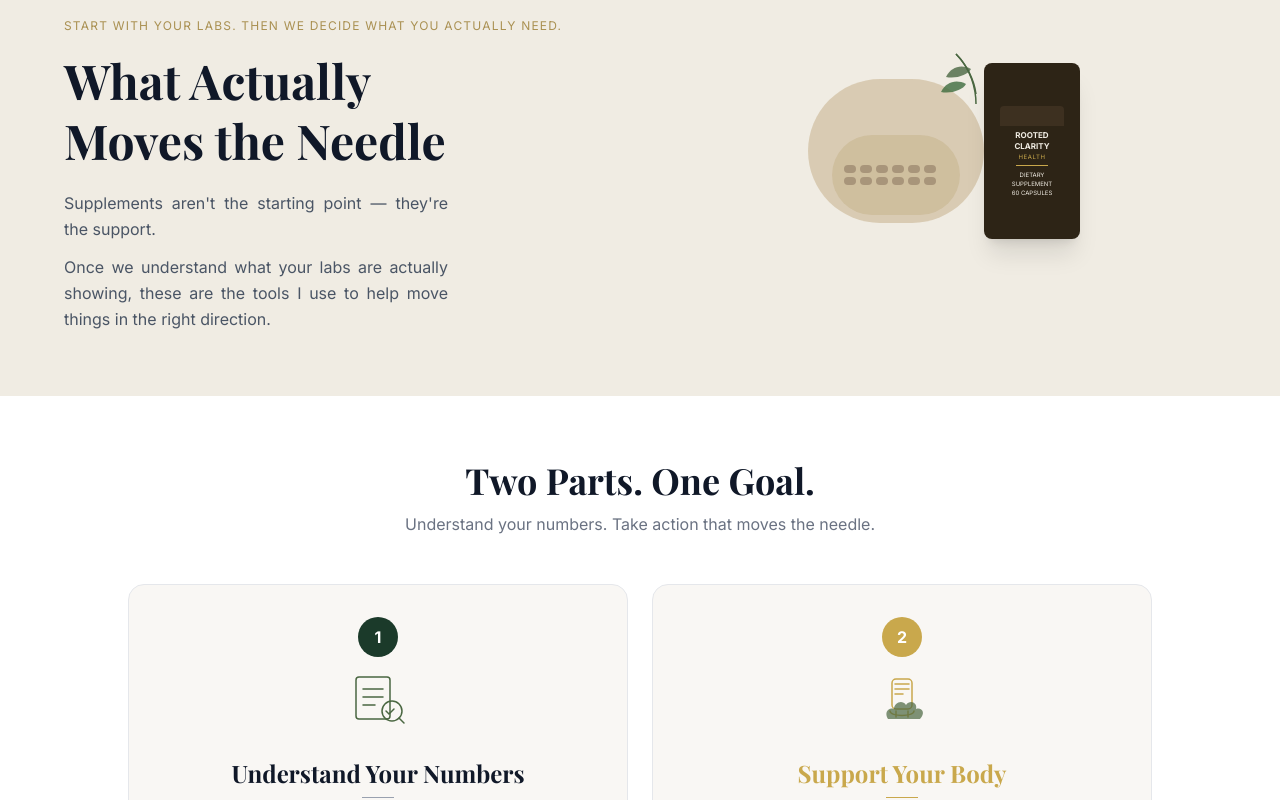
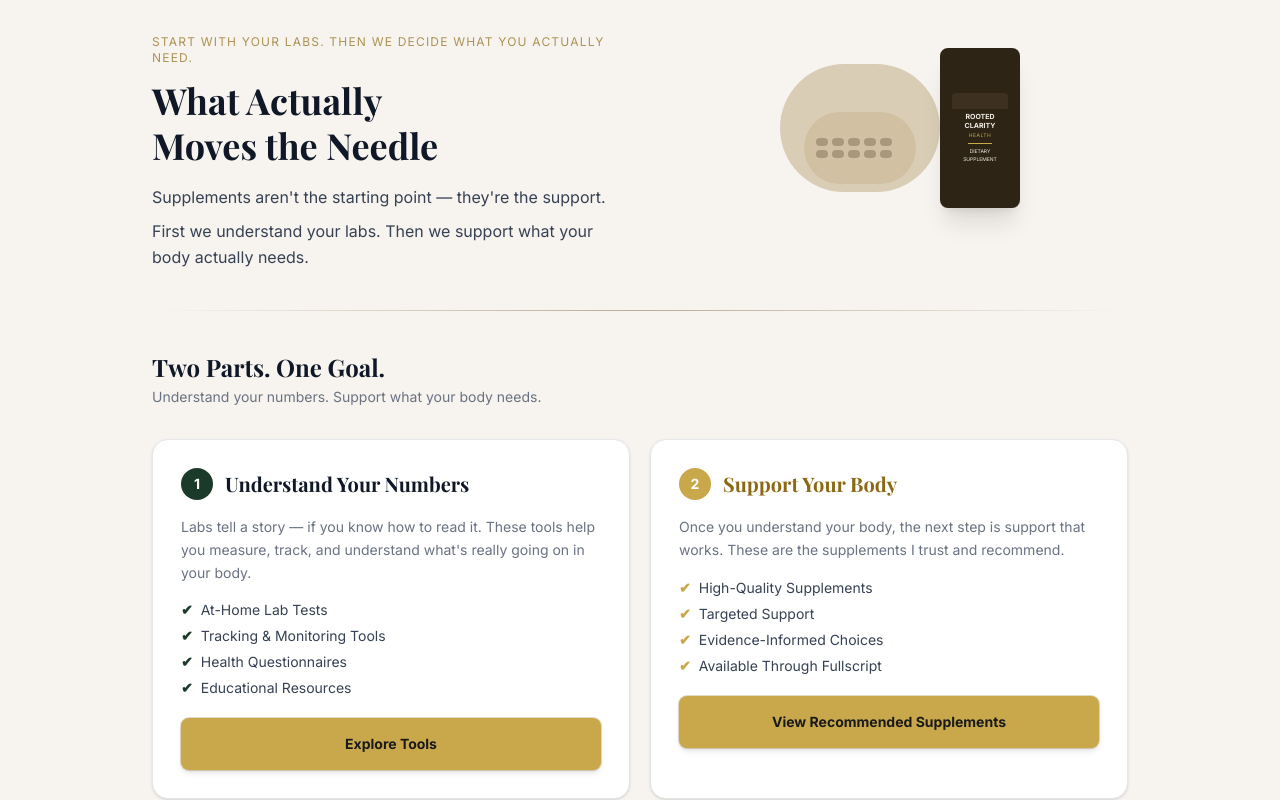
Before and after one commit to Sherryfarmshop/rooted-clarity-website, a Next.js app: page / in a window 1280 px wide. Shown: the part 4860-5660 px from the top of the page. Built offline with nearby package versions, Linux system fonts and the light colour scheme; a web font is replaced by a local one.

Commit message:
supplements-unified-cohesive

```diff
--- a/src/components/Supplements.tsx
+++ b/src/components/Supplements.tsx
@@ -1,100 +1,77 @@
 export default function Supplements() {
   return (
-    <section id="supplements">
+    <section id="supplements" className="bg-[#f7f4ef]">
+      <div className="max-w-5xl mx-auto px-6 py-16 sm:py-20">
 
-      {/* Hero banner */}
-      <div className="bg-[#f0ece3] px-6 py-16 relative overflow-hidden">
-        <div className="max-w-6xl mx-auto grid md:grid-cols-2 gap-8 items-center">
+        {/* TOP — headline + copy + illustration */}
+        <div className="grid md:grid-cols-2 gap-8 items-center mb-10">
           <div>
-            <p className="text-[#8B6914]/70 text-xs font-normal uppercase tracking-widest mb-4">
+            <p className="text-[#8B6914]/70 text-xs font-normal uppercase tracking-widest mb-3">
               Start with your labs. Then we decide what you actually need.
             </p>
-            <h2 className="font-serif text-4xl sm:text-5xl font-bold text-gray-900 leading-tight mb-5">
+            <h2 className="font-serif text-3xl sm:text-4xl font-bold text-gray-900 leading-tight mb-4">
               What Actually<br />Moves the Needle
             </h2>
-            <p className="text-gray-600 text-base leading-relaxed text-justify max-w-sm">
+            <p className="text-gray-700 text-base leading-relaxed mb-2">
               Supplements aren&apos;t the starting point — they&apos;re the support.
             </p>
-            <p className="text-gray-600 text-base leading-relaxed text-justify max-w-sm mt-3">
-              Once we understand what your labs are actually showing, these are the tools I use to help move things in the right direction.
+            <p className="text-gray-700 text-base leading-relaxed">
+              First we understand your labs. Then we support what your body actually needs.
             </p>
           </div>
+
+          {/* Illustration */}
           <div className="hidden md:flex justify-center items-center">
-            <div className="relative w-72 h-56">
-              {/* Bowl of supplements illustration */}
-              <div className="absolute left-4 top-4 w-44 h-36 bg-[#d4c4a8] rounded-full opacity-80 flex items-end justify-center">
-                <div className="w-32 h-20 bg-[#c8b48e] rounded-full mb-2 flex items-center justify-center">
+            <div className="relative w-64 h-52">
+              <div className="absolute left-4 top-4 w-40 h-32 bg-[#d4c4a8] rounded-full opacity-80 flex items-end justify-center">
+                <div className="w-28 h-18 bg-[#c8b48e] rounded-full mb-2 flex items-center justify-center">
                   <div className="flex flex-wrap gap-1 p-3">
-                    {[...Array(12)].map((_, i) => (
+                    {[...Array(10)].map((_, i) => (
                       <div key={i} className="w-3 h-2 bg-[#8B7355] rounded-full opacity-80" />
                     ))}
                   </div>
                 </div>
               </div>
-              {/* Supplement bottle */}
-              <div className="absolute right-0 top-0 w-24 h-44 bg-[#2d2416] rounded-lg flex flex-col items-center justify-center shadow-xl">
-                <div className="w-16 h-5 bg-[#3d3020] rounded-t-sm mb-1" />
-                <div className="text-center px-2">
-                  <p className="text-[#f0ece3] text-[8px] font-bold leading-tight">ROOTED</p>
-                  <p className="text-[#f0ece3] text-[8px] font-bold">CLARITY</p>
-                  <p className="text-[#C9A84C] text-[6px] tracking-widest">HEALTH</p>
-                  <div className="w-8 h-px bg-[#C9A84C] mx-auto my-1" />
-                  <p className="text-[#f0ece3] text-[6px]">DIETARY</p>
-                  <p className="text-[#f0ece3] text-[6px]">SUPPLEMENT</p>
-                  <p className="text-[#f0ece3] text-[6px]">60 CAPSULES</p>
-                </div>
-              </div>
-              {/* Leaf branch */}
-              <div className="absolute right-16 -top-4">
-                <svg viewBox="0 0 80 60" className="w-20 h-16" fill="none">
-                  <path d="M40 55 C40 40 35 20 20 5" stroke="#4a6741" strokeWidth="1.5" fill="none"/>
-                  <path d="M20 5 C30 15 38 30 40 45" stroke="#4a6741" strokeWidth="1.5" fill="none"/>
-                  <path d="M35 20 C25 15 15 18 10 28 C20 30 32 26 35 20" fill="#4a6741" opacity="0.8"/>
-                  <path d="M30 35 C20 30 10 33 5 43 C15 45 27 41 30 35" fill="#3d6b3d" opacity="0.8"/>
-                </svg>
+              <div className="absolute right-0 top-0 w-20 h-40 bg-[#2d2416] rounded-lg flex flex-col items-center justify-center shadow-xl">
+                <div className="w-14 h-4 bg-[#3d3020] rounded-t-sm mb-1" />
+                <div className="text-center px-1">
+                  <p className="text-[#f0ece3] text-[7px] font-bold leading-tight">ROOTED</p>
+                  <p className="text-[#f0ece3] text-[7px] font-bold">CLARITY</p>
+                  <p className="text-[#C9A84C] text-[5px] tracking-widest">HEALTH</p>
+                  <div className="w-6 h-px bg-[#C9A84C] mx-auto my-1" />
+                  <p className="text-[#f0ece3] text-[5px]">DIETARY</p>
+                  <p className="text-[#f0ece3] text-[5px]">SUPPLEMENT</p>
                 </div>
               </div>
             </div>
           </div>
         </div>
 
-      {/* Two Parts. One Goal. */}
-      <div className="bg-white px-6 py-16">
-        <div className="max-w-5xl mx-auto">
-          <div className="text-center mb-12">
-            <h3 className="font-serif text-3xl sm:text-4xl font-bold text-gray-900 mb-3">Two Parts. One Goal.</h3>
-            <p className="text-gray-500">Understand your numbers. Take action that moves the needle.</p>
+        {/* Subtle divider */}
+        <div className="w-full h-px bg-gradient-to-r from-transparent via-[#b8ad98] to-transparent mb-10" />
+
+        {/* TWO PARTS — inline, no separate section */}
+        <div className="mb-6">
+          <h3 className="font-serif text-2xl font-bold text-gray-900 mb-1">Two Parts. One Goal.</h3>
+          <p className="text-gray-500 text-sm mb-8">Understand your numbers. Support what your body needs.</p>
+
+          <div className="grid md:grid-cols-2 gap-5">
+
+            {/* Card 1 */}
+            <div className="bg-white border border-gray-200 rounded-2xl p-7 shadow-sm">
+              <div className="flex items-center gap-3 mb-4">
+                <div className="w-8 h-8 rounded-full bg-[#1B3A2A] flex items-center justify-center flex-shrink-0">
+                  <span className="text-white text-sm font-bold">1</span>
                 </div>
-
-          <div className="grid md:grid-cols-2 gap-6">
-
-            {/* Card 1 — Understand Your Numbers */}
-            <div className="bg-[#f9f7f4] border border-gray-200 rounded-2xl p-8">
-              <div className="flex justify-center mb-6">
-                <div className="flex flex-col items-center gap-3">
-                  <div className="w-10 h-10 rounded-full bg-[#1B3A2A] flex items-center justify-center">
-                    <span className="text-white font-bold">1</span>
+                <h4 className="font-serif text-xl font-bold text-gray-900">Understand Your Numbers</h4>
               </div>
-                  <svg className="w-16 h-16 text-[#4a6741]" fill="none" viewBox="0 0 64 64" stroke="currentColor" strokeWidth={1.5}>
-                    <rect x="10" y="8" width="34" height="42" rx="3" />
-                    <path strokeLinecap="round" d="M17 20h20M17 28h20M17 36h12" />
-                    <circle cx="46" cy="42" r="10" />
-                    <path strokeLinecap="round" d="M53 49l5 5" />
-                    <path strokeLinecap="round" d="M40 42l3 3 5-5" />
-                  </svg>
-                </div>
-              </div>
-              <h4 className="font-serif text-2xl font-bold text-gray-900 text-center mb-2">Understand Your Numbers</h4>
-              <div className="w-8 h-px bg-gray-400 mx-auto mb-4" />
-              <p className="text-gray-500 text-sm leading-relaxed text-justify mb-5">
-                Labs tell a story—if you know how to read it. These tools help you measure, track, and understand what&apos;s really going on in your body.
+              <p className="text-gray-500 text-sm leading-relaxed mb-4">
+                Labs tell a story — if you know how to read it. These tools help you measure, track, and understand what&apos;s really going on in your body.
               </p>
-              <ul className="space-y-2 mb-6">
+              <ul className="space-y-1.5 mb-5">
                 {["At-Home Lab Tests", "Tracking & Monitoring Tools", "Health Questionnaires", "Educational Resources"].map((item) => (
                   <li key={item} className="flex items-center gap-2 text-sm text-gray-700">
-                    <svg className="w-5 h-5 text-[#1B3A2A] flex-shrink-0" fill="currentColor" viewBox="0 0 20 20">
-                      <path fillRule="evenodd" d="M10 18a8 8 0 100-16 8 8 0 000 16zm3.707-9.293a1 1 0 00-1.414-1.414L9 10.586 7.707 9.293a1 1 0 00-1.414 1.414l2 2a1 1 0 001.414 0l4-4z" clipRule="evenodd" />
-                    </svg>
+                    <span className="text-[#1B3A2A] font-bold">✔</span>
                     {item}
                   </li>
                 ))}
@@ -103,39 +80,27 @@ export default function Supplements() {
                 href="https://keto-mojo.com/affiliate-link/?rfsn=9065371.4e0112&utm_source=refersion&utm_medium=affiliate&utm_campaign=9065371.4e0112"
                 target="_blank"
                 rel="noopener noreferrer"
-                className="block w-full text-center bg-[#C9A84C] text-[#1a1a1a] font-bold py-5 rounded-lg text-base shadow-xl ring-1 ring-[#a8893d]/40 hover:bg-[#b0873a] hover:-translate-y-0.5 transition-all duration-200"
+                className="block w-full text-center bg-[#C9A84C] text-[#1a1a1a] font-bold py-4 rounded-lg text-sm shadow-md ring-1 ring-[#a8893d]/30 hover:bg-[#b0873a] hover:-translate-y-0.5 transition-all duration-200"
               >
                 Explore Tools
               </a>
             </div>
 
-            {/* Card 2 — Take Action */}
-            <div className="bg-[#f9f7f4] border border-gray-200 rounded-2xl p-8">
-              <div className="flex justify-center mb-6">
-                <div className="flex flex-col items-center gap-3">
-                  <div className="w-10 h-10 rounded-full bg-[#C9A84C] flex items-center justify-center">
-                    <span className="text-white font-bold">2</span>
+            {/* Card 2 */}
+            <div className="bg-white border border-gray-200 rounded-2xl p-7 shadow-sm">
+              <div className="flex items-center gap-3 mb-4">
+                <div className="w-8 h-8 rounded-full bg-[#C9A84C] flex items-center justify-center flex-shrink-0">
+                  <span className="text-white text-sm font-bold">2</span>
                 </div>
-                  <svg className="w-16 h-16 text-[#C9A84C]" fill="none" viewBox="0 0 64 64" stroke="currentColor" strokeWidth={1.5}>
-                    <rect x="22" y="10" width="20" height="30" rx="4" />
-                    <path strokeLinecap="round" d="M25 15h14M25 20h14M25 25h8" />
-                    <path strokeLinecap="round" d="M20 42c0 6 24 6 24 0" />
-                    <path strokeLinecap="round" d="M26 42v6M38 42v6" />
-                    <path d="M18 50 C14 44 18 38 24 40 C24 34 32 30 36 36 C40 30 48 34 46 40 C52 38 56 44 50 50Z" fill="#4a6741" opacity="0.7" strokeWidth="0"/>
-                  </svg>
+                <h4 className="font-serif text-xl font-bold text-[#8B6914]">Support Your Body</h4>
               </div>
-              </div>
-              <h4 className="font-serif text-2xl font-bold text-[#C9A84C] text-center mb-2">Support Your Body</h4>
-              <div className="w-8 h-px bg-[#C9A84C] mx-auto mb-4" />
-              <p className="text-gray-500 text-sm leading-relaxed text-justify mb-5">
+              <p className="text-gray-500 text-sm leading-relaxed mb-4">
                 Once you understand your body, the next step is support that works. These are the supplements I trust and recommend.
               </p>
-              <ul className="space-y-2 mb-6">
+              <ul className="space-y-1.5 mb-5">
                 {["High-Quality Supplements", "Targeted Support", "Evidence-Informed Choices", "Available Through Fullscript"].map((item) => (
                   <li key={item} className="flex items-center gap-2 text-sm text-gray-700">
-                    <svg className="w-5 h-5 text-[#C9A84C] flex-shrink-0" fill="currentColor" viewBox="0 0 20 20">
-                      <path fillRule="evenodd" d="M10 18a8 8 0 100-16 8 8 0 000 16zm3.707-9.293a1 1 0 00-1.414-1.414L9 10.586 7.707 9.293a1 1 0 00-1.414 1.414l2 2a1 1 0 001.414 0l4-4z" clipRule="evenodd" />
-                    </svg>
+                    <span className="text-[#C9A84C] font-bold">✔</span>
                     {item}
                   </li>
                 ))}
@@ -144,36 +109,33 @@ export default function Supplements() {
                 href="https://us.fullscript.com/welcome/scleland1775530044"
                 target="_blank"
                 rel="noopener noreferrer"
-                className="block w-full text-center bg-[#C9A84C] text-[#1a1a1a] font-bold py-5 rounded-lg text-base shadow-xl ring-1 ring-[#a8893d]/40 hover:bg-[#b0873a] hover:-translate-y-0.5 transition-all duration-200"
+                className="block w-full text-center bg-[#C9A84C] text-[#1a1a1a] font-bold py-4 rounded-lg text-sm shadow-md ring-1 ring-[#a8893d]/30 hover:bg-[#b0873a] hover:-translate-y-0.5 transition-all duration-200"
               >
                 View Recommended Supplements
               </a>
             </div>
 
           </div>
+        </div>
 
-          {/* Bottom trust strip */}
-          <div className="mt-6 border border-gray-200 rounded-2xl grid md:grid-cols-2 overflow-hidden">
-            <div className="flex items-center gap-4 p-6 border-b md:border-b-0 md:border-r border-gray-200">
-              <svg className="w-10 h-10 text-[#4a6741] flex-shrink-0" fill="none" viewBox="0 0 24 24" stroke="currentColor" strokeWidth={1.2}>
+        {/* Trust strip */}
+        <div className="border border-gray-200 rounded-2xl grid md:grid-cols-2 overflow-hidden bg-white">
+          <div className="flex items-center gap-4 p-5 border-b md:border-b-0 md:border-r border-gray-200">
+            <svg className="w-8 h-8 text-[#4a6741] flex-shrink-0" fill="none" viewBox="0 0 24 24" stroke="currentColor" strokeWidth={1.2}>
               <path d="M17 8C8 10 5.9 16.17 3.82 21.34L5.71 22l1-2.3A4.49 4.49 0 008 20C19 20 22 3 22 3c-1 2-8 2-8 2C22 14 6 16 4 20" />
             </svg>
-              <p className="text-gray-500 text-sm leading-relaxed text-justify">
+            <p className="text-gray-500 text-sm leading-relaxed">
               Every tool and supplement I recommend is chosen with purpose, backed by research, and focused on what actually helps.
             </p>
           </div>
-            <div className="flex items-center justify-center p-6">
-              <p className="font-serif text-xl sm:text-2xl text-gray-900 font-bold text-center leading-tight">
+          <div className="flex items-center justify-center p-5">
+            <p className="font-serif text-lg sm:text-xl text-gray-900 font-bold text-center leading-tight">
               Clarity leads to action.<br />Action leads to change.
             </p>
           </div>
         </div>
 
       </div>
-      </div>
-
-
-
     </section>
   );
 }
```
Lines whose indentation alone changed are shown as unchanged.
